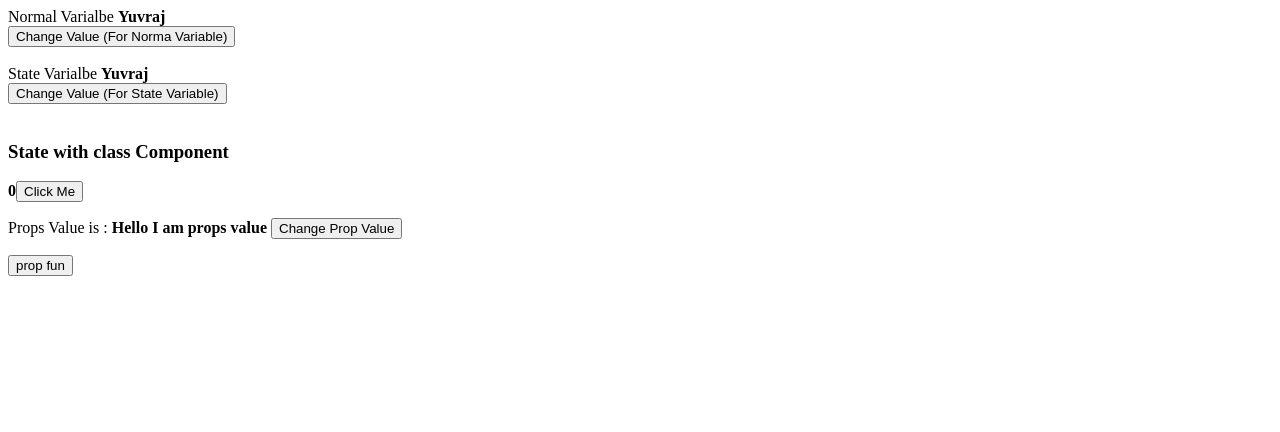
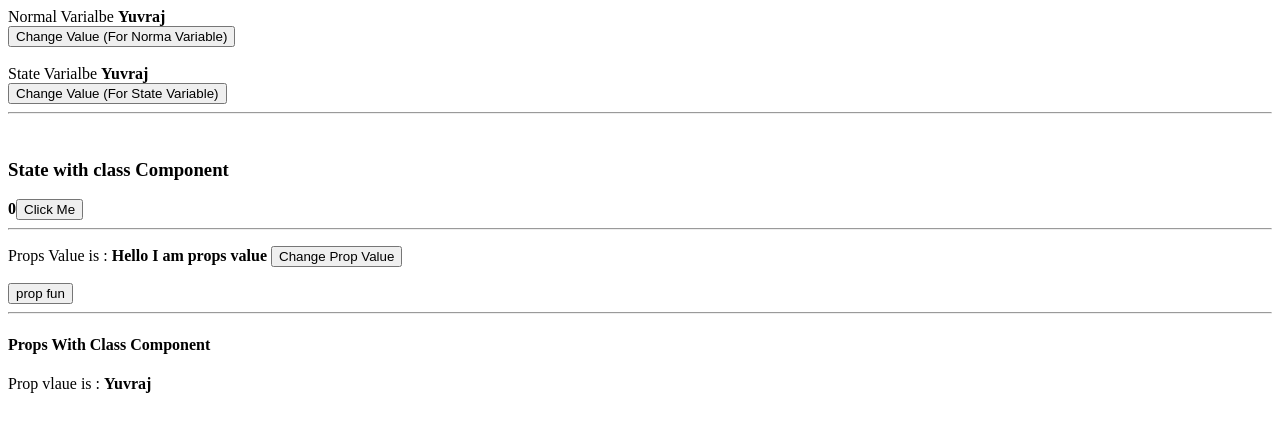
Before and after one commit to yuvrajdas/2024_Learnings, a React (Create React App) app in the folder React/react-code-step-by-step/: page / in a window 1280 px wide. Shown: the top 432 px of the page. Built offline with nearby package versions, Linux system fonts and the light colour scheme.

Commit message:
Props with class

```diff
--- a/React/react-code-step-by-step/src/App.js
+++ b/React/react-code-step-by-step/src/App.js
@@ -1,6 +1,7 @@
 import State from "./Concepts/State";
 import StateWithClassComponent from "./Concepts/StateWithClassComponent";
 import __1Props from "./Concepts/__1Props";
+import __2PropsWithClassComp from "./Concepts/__2PropsWithClassComp";
 
 function App() {
   function myFun(){
@@ -9,8 +10,12 @@ function App() {
   return (
    <>
     <State />
+    <hr />
     <StateWithClassComponent />
+    <hr />
     <__1Props name={"Hello I am props value"} fun={myFun} />
+    <hr />
+    <__2PropsWithClassComp name="Yuvraj" />
    </>
   );
 }
--- /dev/null
+++ b/React/react-code-step-by-step/src/Concepts/__2PropsWithClassComp.jsx
@@ -0,0 +1,22 @@
+import { Component } from "react";
+
+class __2PropsWithClassComp extends Component{
+    // eslint-disable-next-line no-useless-constructor
+    constructor(){
+        super();
+    }
+
+    render(){
+        console.log(this.props);
+        return(
+            <>
+                <div>
+                    <h4>Props With Class Component</h4>
+                    <p>Prop vlaue is : <strong>{this.props.name}</strong></p>
+                </div>
+            </>
+        )
+    }
+}
+
+export default __2PropsWithClassComp;
```
